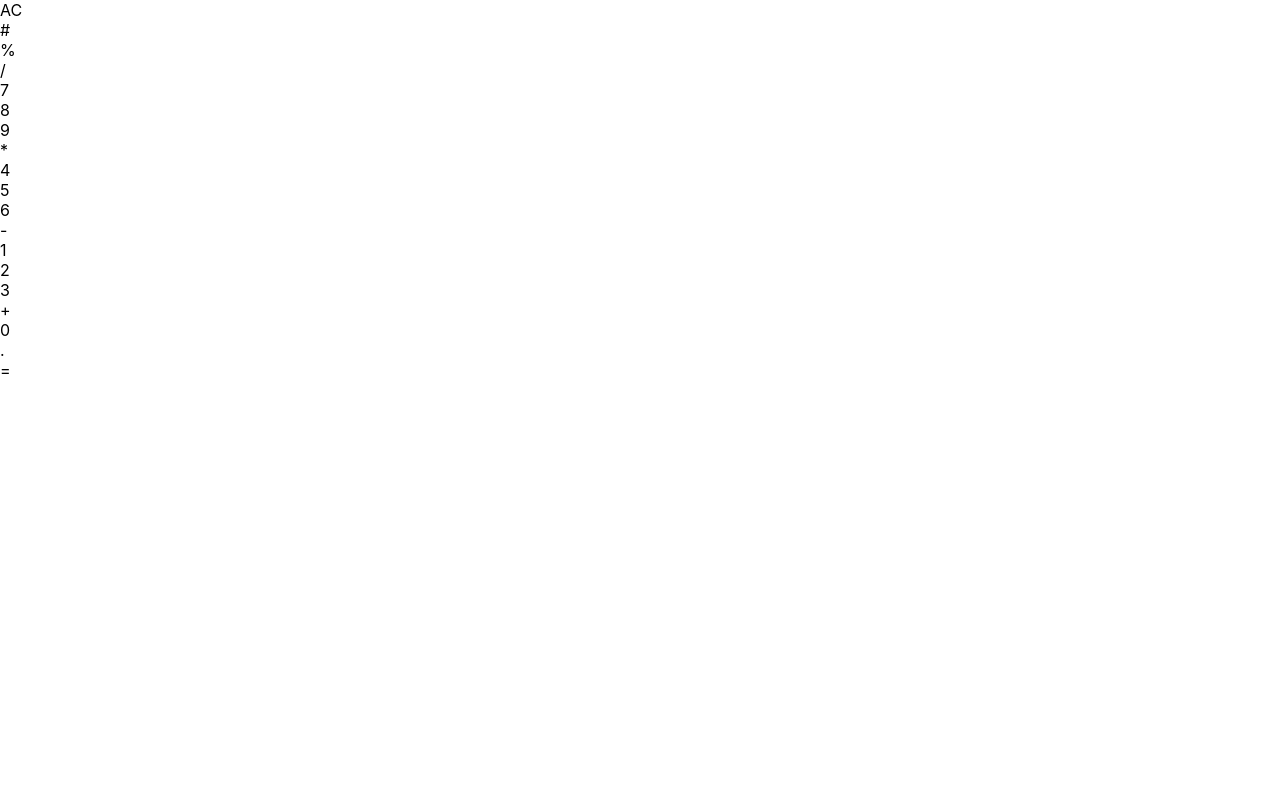
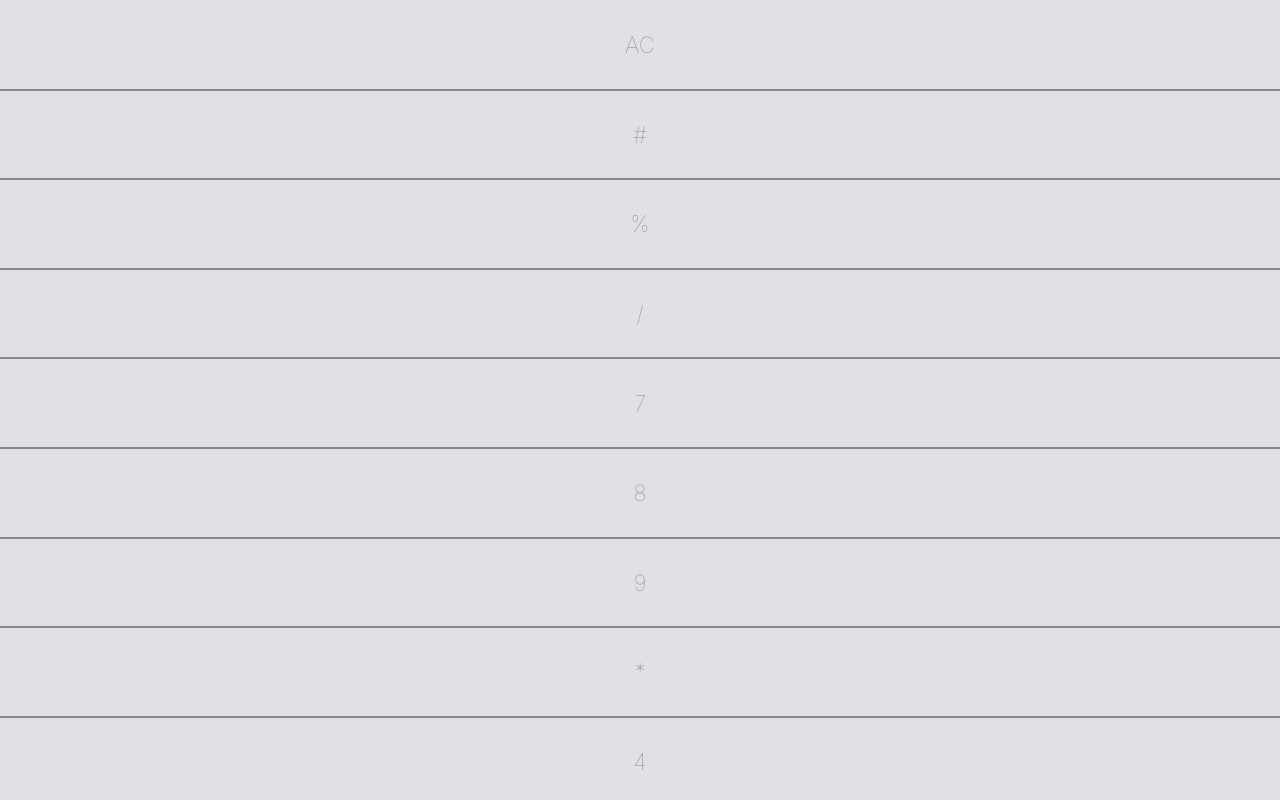
Before and after one commit to hoagVu/reactjs-calculator, a React (Create React App) app: page / in a window 1280 px wide. Shown: the top 800 px of the page. Built offline with nearby package versions, Linux system fonts and the light colour scheme.

Commit message:
styling Button component

```diff
--- a/src/components/Button/Button.css
+++ b/src/components/Button/Button.css
@@ -0,0 +1,12 @@
+.button {
+    display: flex;
+    height: 4em;
+    flex: 1;
+    justify-content: center;
+    align-items: center;
+    font-weight: lighter;
+    font-size: 1.4em;
+    background-color: #e0e1e6;
+    color: #888;
+    outline: 1px solid #888;
+}
--- a/src/components/Button/Button.js
+++ b/src/components/Button/Button.js
@@ -3,7 +3,7 @@ import './Button.css';
 
 class Button extends Component {
   render() {
-    return <div className="App">{this.props.children}</div>;
+    return <div className="button">{this.props.children}</div>;
   }
 }
 
```
